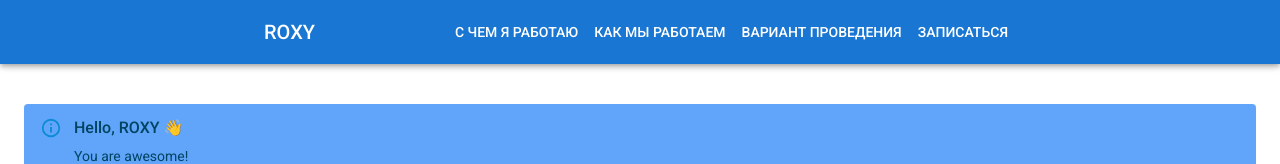
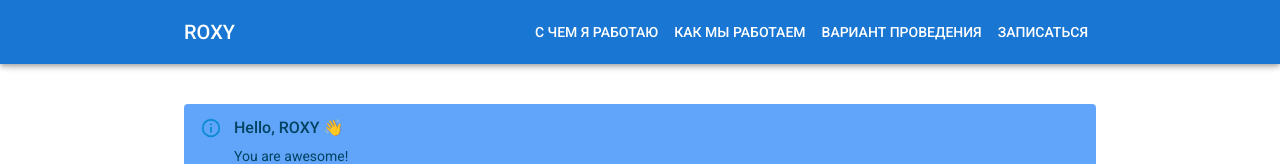
Before and after one commit to limetrack/roxy, a Next.js app: page / in a window 1280 px wide. Shown: the top 164 px of the page. Built offline with nearby package versions, Linux system fonts and the light colour scheme.

Commit message:
Layout width fix

```diff
--- a/src/app/layout.jsx
+++ b/src/app/layout.jsx
@@ -24,6 +24,14 @@ const navItems = [
   'Вариант проведения',
   'Записаться',
 ];
+
+const WIDE_AREA_PARAMS = {
+  xs: 0,
+  sm: 5,
+  md: 10,
+  lg: 20,
+  xl: 30,
+}
 
 export default function RootLayout(props) {
   // const { window } = props;
@@ -61,7 +69,7 @@ export default function RootLayout(props) {
             component="nav"
             sx={{
               // backgroundColor: 'transparent',
-              px: { sm: 30 },
+              px: WIDE_AREA_PARAMS,
             }}
           >
             <Toolbar>
@@ -115,6 +123,7 @@ export default function RootLayout(props) {
               bgcolor: 'background.default',
               mt: ['48px', '56px', '64px'],
               p: 3,
+              mx: WIDE_AREA_PARAMS
             }}
           >
             {props.children}
```
